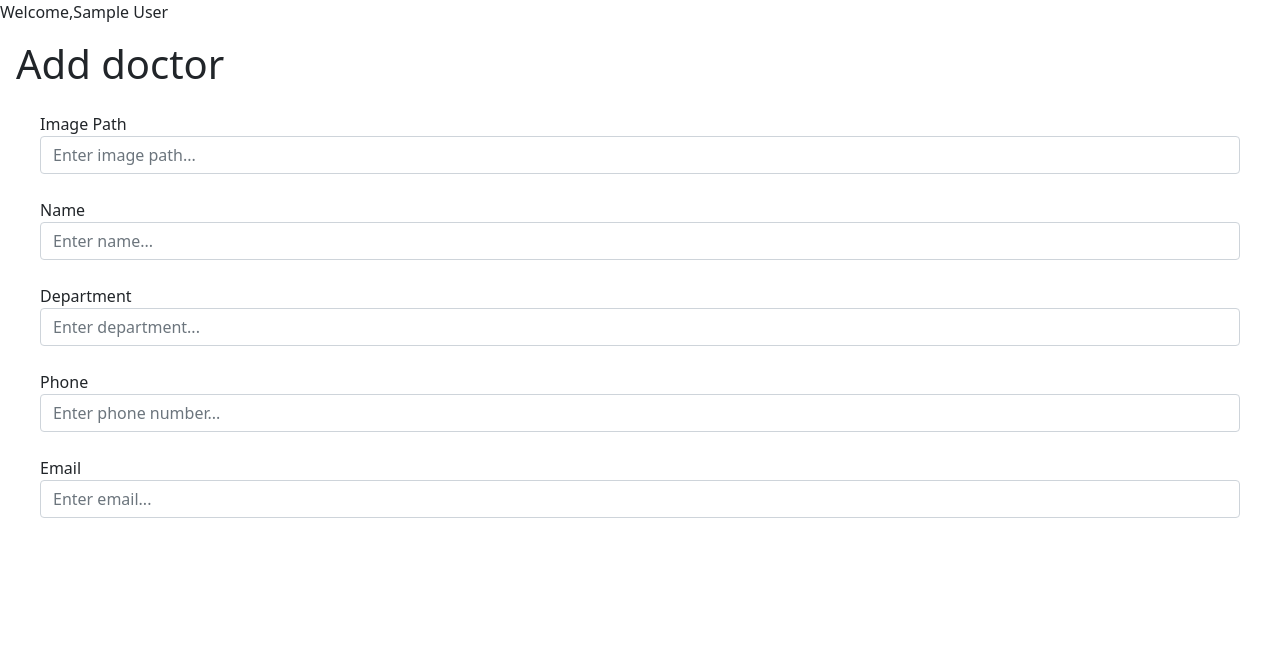
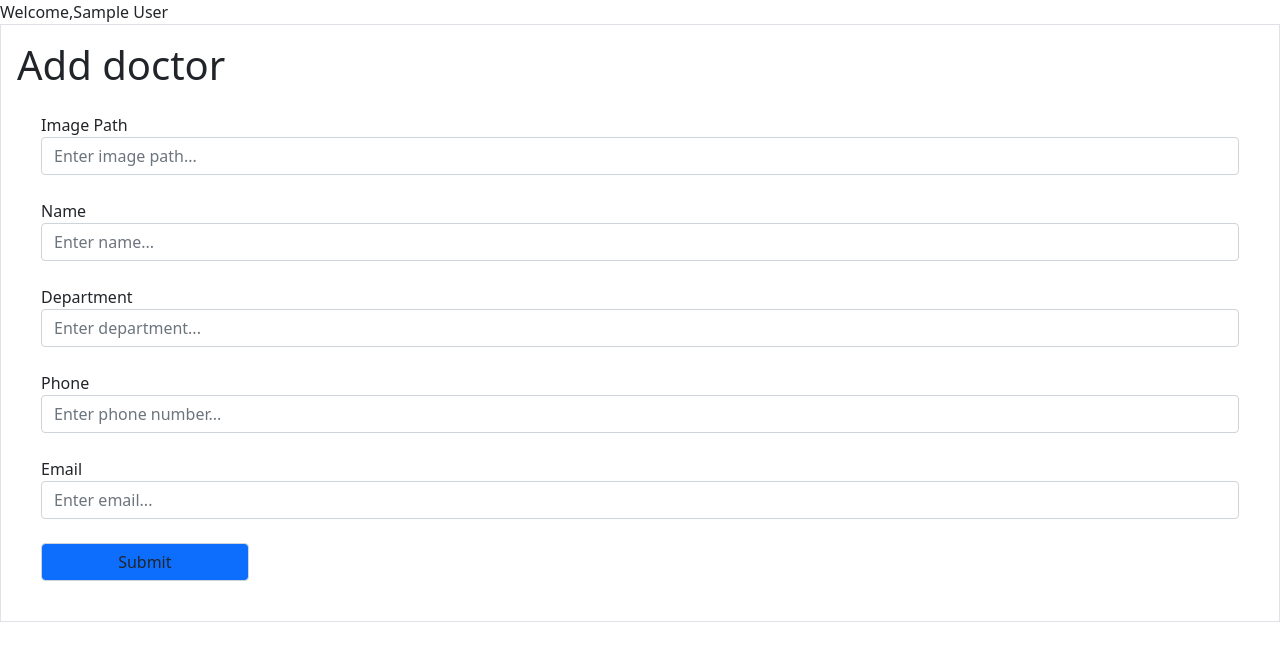
Before and after one commit to Md-Tariqul-Islam/Medicare, a PHP site: page /admin.php in a window 1280 px wide. Shown: the top 661 px of the page. Run offline with PHP 8.4, Linux system fonts and the light colour scheme; the visitor is signed in with stand-in values (Sample User, id 1).

Commit message:
Admin can add doctor in database

```diff
--- a/admin.php
+++ b/admin.php
@@ -1,6 +1,33 @@
 <?php
-session_start();
-echo "Welcome," . $_SESSION['name'];
+    session_start();
+    echo "Welcome," . $_SESSION['name'];
+    include "dbconnect.php";
+    if(isset($_POST['submit'])){
+        $image= $_POST['dbimage'];
+        $name= $_POST['dbname'];
+        $department= $_POST['dbdepartment'];
+        $phone= $_POST['dbphone'];
+        $email=$_POST['dbemail'];
+
+        $sql="INSERT INTO ourdoctor( image, name, department, phone, email) VALUES ('$image','$name', '$department','$phone','$email')";
+
+        if(mysqli_query($link,$sql)){
+            ?>
+            <script>
+                alert("Recorded Successfully");
+            </script>
+            <?php
+        }
+        else{
+            ?>
+            <script>
+                alert("Recorded is not added Successfully");
+            </script>
+            <?php
+        }
+        mysqli_close($link);
+    }
+
 ?>
 
 
@@ -25,7 +52,7 @@ echo "Welcome," . $_SESSION['name'];
   </head>
   <body>
 
-    <div class="card-body">
+    <div class="card-body border">
         <h1 class="card-title">Add doctor</h1>
         <form action="" method="post">
 
@@ -53,6 +80,11 @@ echo "Welcome," . $_SESSION['name'];
                 <label for="email">Email</label>
                 <input type="email" class="form-control" id="email" name="dbemail" placeholder="Enter email..." required>
             </div>
+
+            <div class="m-4 col-2">
+                <button type="submit" class="form-control bg-primary" id="submit" name="submit">Submit</button>
+            </div>
+
         </from>
     </div>
 
```
